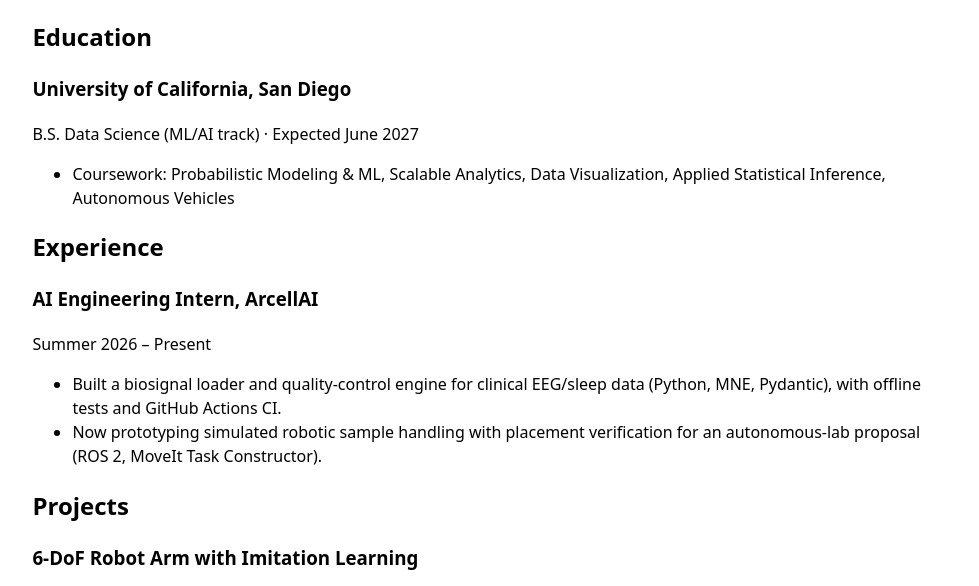
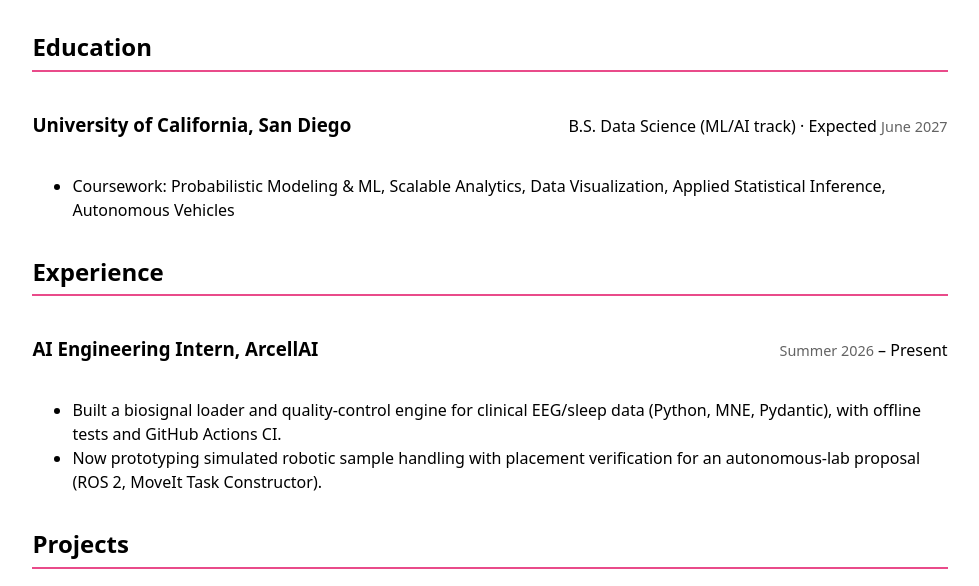
Before and after one commit to macblair221/portfolio, a plain HTML site: page cv/index.html in a window 1280 px wide. Shown: the part 137-723 px from the top of the page, without its empty margins (150-1129 px from the left). Drawn offline with Linux system fonts and the light colour scheme.

Commit message:
Add styles for section, header, and time elements

```diff
--- a/style.css
+++ b/style.css
@@ -64,3 +64,23 @@ form label {
 form button {
   grid-column: 1 / -1;
 }
+
+section {
+  margin-block: 2em;
+}
+
+section > h2 {
+  border-bottom: 2px solid var(--color-accent);
+  padding-bottom: 0.2em;
+}
+
+article header {
+  display: flex;
+  justify-content: space-between;
+  align-items: baseline;
+}
+
+time {
+  color: oklch(50% 0 0);
+  font-size: 90%;
+}
```
